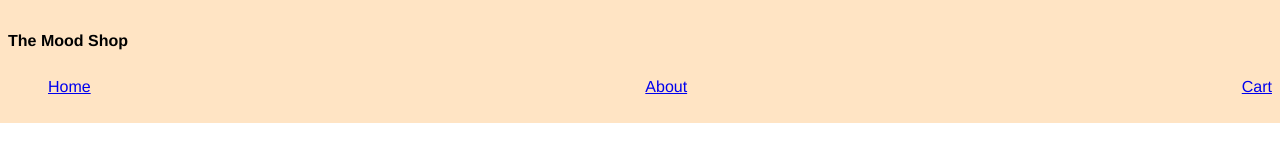
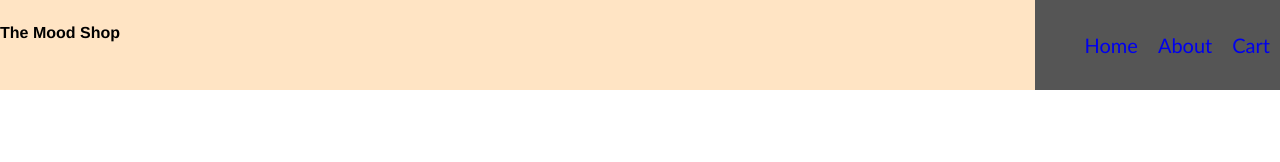
Before and after one commit to stanleychow/mood-shop, a plain HTML site: page index.html in a window 1280 px wide. Drawn offline with Linux system fonts and the light colour scheme.

Commit message:
styled navbar

```diff
--- a/resources/css/styles.css
+++ b/resources/css/styles.css
@@ -19,8 +19,15 @@ body{
     list-style: none;
 }
 
-.page-header {
+.page-header a{
     display: block;
     padding: 0.5em;
     text-decoration: none;
 }
+
+.page-header nav{
+    background-color: #555;
+    font-size: 20px;
+    font-family: 'Trebuchet MS';
+
+}
```
